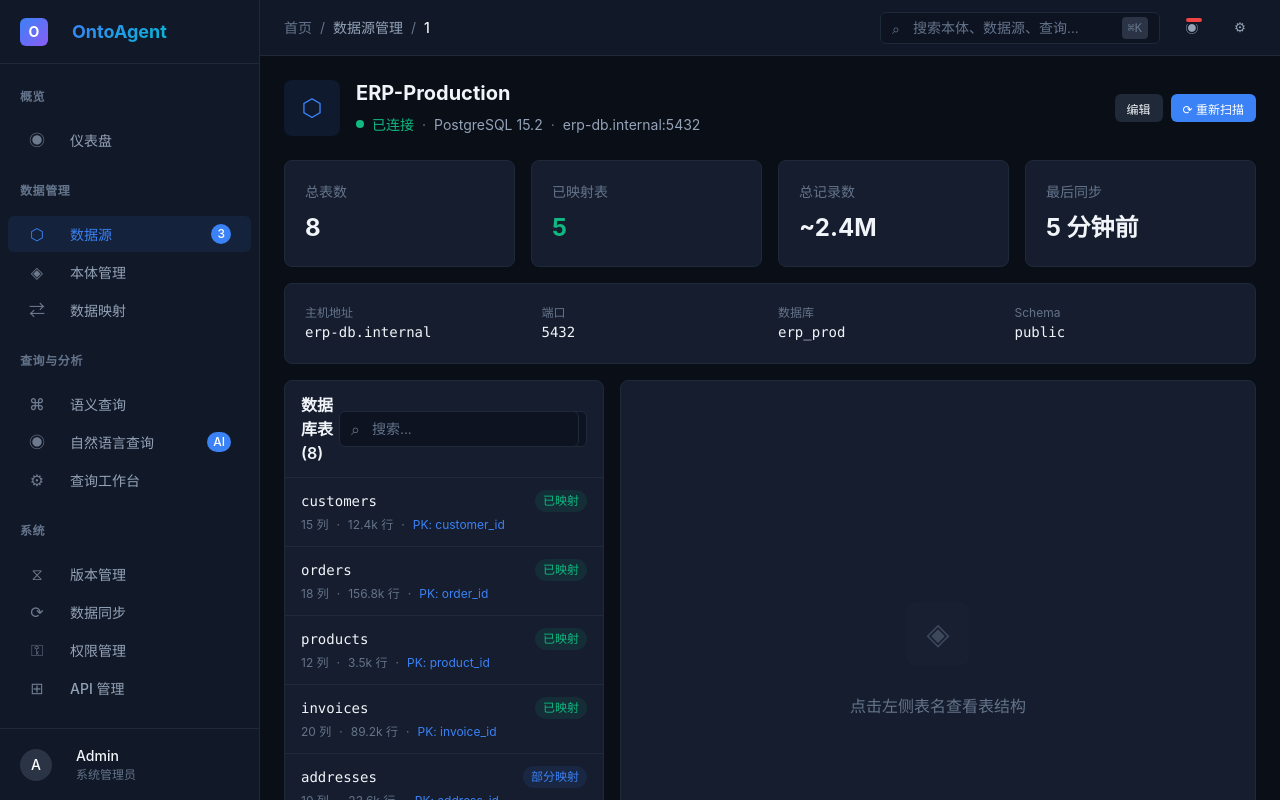
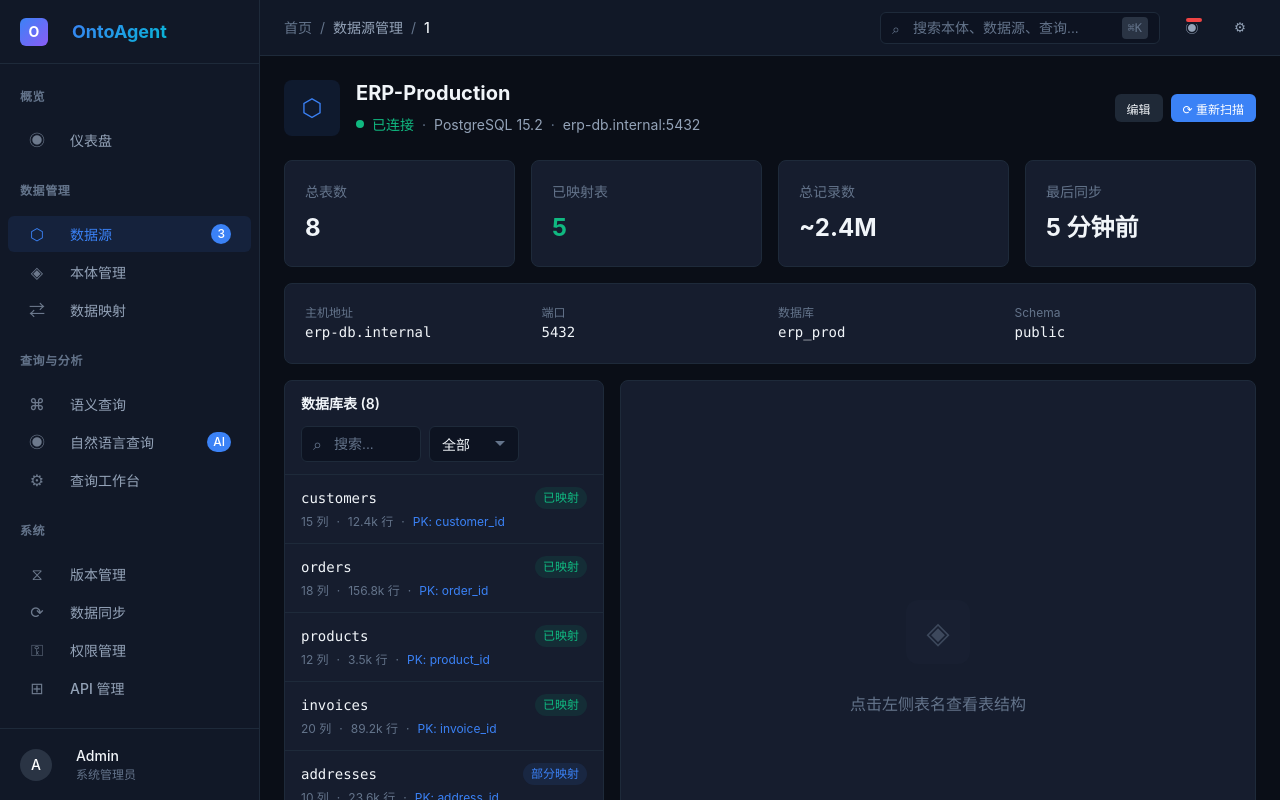
Before and after one commit to zhangsibo1129/onto-agent, a React (Vite) app in the folder onto-agent-web/: page /data-sources in a window 1280 px wide. Both pictures are taken after a click on the element 769 px from the left and 383 px from the top of the page. Shown: the top 800 px of the page. Built offline with nearby package versions, Linux system fonts and the light colour scheme.

Commit message:
Fix left panel header layout in DatasourceDetail
- Add proper spacing between title and controls
- Use flex wrap to prevent cramped layout
- Add dedicated CSS classes for header area

```diff
--- a/onto-agent-web/src/page-styles.css
+++ b/onto-agent-web/src/page-styles.css
@@ -1351,10 +1351,42 @@
   border: 1px solid var(--border-primary);
   border-radius: var(--radius-lg);
   overflow: hidden;
-}
-
-.detail-right {
-  min-height: 400px;
+  display: flex;
+  flex-direction: column;
+}
+
+.detail-left-header {
+  padding: var(--space-3) var(--space-4);
+  border-bottom: 1px solid var(--border-primary);
+  display: flex;
+  align-items: center;
+  justify-content: space-between;
+  flex-wrap: wrap;
+  gap: var(--space-3);
+}
+
+.detail-left-title {
+  font-size: var(--text-sm);
+  font-weight: var(--font-semibold);
+  color: var(--text-primary);
+}
+
+.detail-left-controls {
+  display: flex;
+  align-items: center;
+  gap: var(--space-2);
+}
+
+.detail-left-controls .search-input {
+  width: 120px;
+}
+
+.detail-left-controls .search-input input {
+  width: 100%;
+}
+
+.detail-left-controls .form-select {
+  width: 90px;
 }
 
 .table-list {
--- a/onto-agent-web/src/pages/DatasourceDetail.tsx
+++ b/onto-agent-web/src/pages/DatasourceDetail.tsx
@@ -154,10 +154,10 @@ export default function DatasourceDetail() {
 
       <div className="detail-layout">
         <div className="detail-left">
-          <div className="card-header" style={{ padding: "var(--space-3) var(--space-4)", borderBottom: "1px solid var(--border-primary)" }}>
-            <span className="card-title">数据库表 ({filteredTables.length})</span>
-            <div style={{ display: "flex", gap: "var(--space-2)" }}>
-              <div className="search-input" style={{ width: 140 }}>
+          <div className="detail-left-header">
+            <span className="detail-left-title">数据库表 ({filteredTables.length})</span>
+            <div className="detail-left-controls">
+              <div className="search-input">
                 <span className="icon">⌕</span>
                 <input
                   type="text"
@@ -168,7 +168,6 @@ export default function DatasourceDetail() {
               </div>
               <select
                 className="form-select"
-                style={{ width: 100 }}
                 value={statusFilter}
                 onChange={(e) => setStatusFilter(e.target.value)}
               >
```
